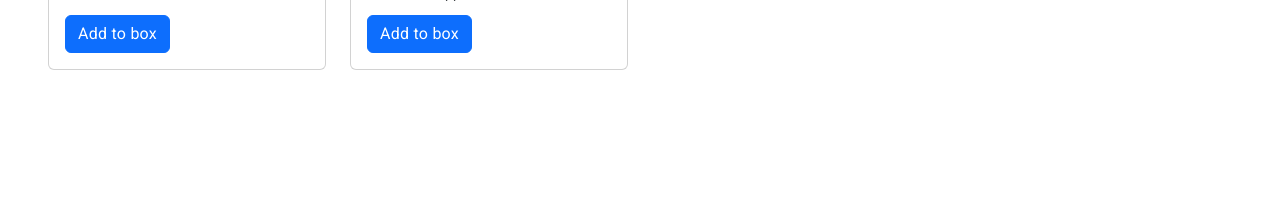
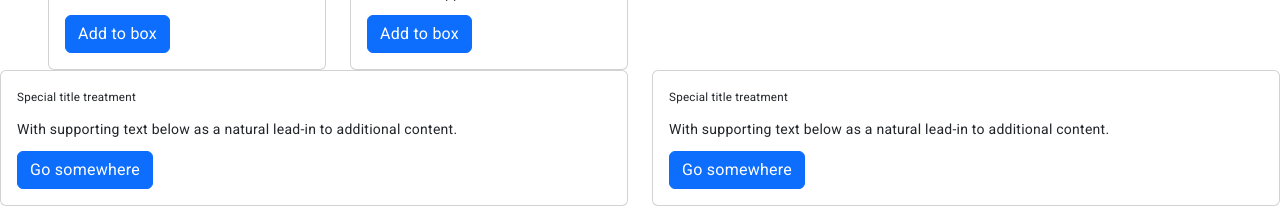
Before and after one commit to Harshada5686/AngConcept, an Angular app: page /login in a window 1280 px wide. Shown: the part 1902-2108 px from the top of the page. Before the commit the page ends 1972 px from the top, so only its background shows below. Built offline with nearby package versions, Linux system fonts and the light colour scheme.

Commit message:
footer added

```diff
--- a/src/app/app.component.html
+++ b/src/app/app.component.html
@@ -1,20 +1,4 @@
-<!-- <mat-toolbar color="primary">
-  <button mat-icon-button class="example-icon" aria-label="Example icon-button with menu icon">
-    <mat-icon>menu</mat-icon>
-  </button>
-  <span>Cake shop</span>
-  <span class="example-spacer"></span>
-  <div class="example-button-row">
-    <button mat-button>Home</button>
-    <button mat-button>Galary</button>
-    <button mat-button>About us</button>
-    <button mat-button>Contact us</button>
-  </div>
-  <div class="example-button-row">
-    <button mat-raised-button class="header-btn">Sign in</button>
-    <button mat-raised-button class="header-btn">Sign up</button>
-  </div>
-</mat-toolbar> -->
+
 
 <app-header></app-header>
 
@@ -30,5 +14,7 @@
     </div>
   </div>
 
+<app-footer></app-footer>
+
 
 <!-- <router-outlet></router-outlet> -->
--- a/src/app/app.component.ts
+++ b/src/app/app.component.ts
@@ -8,10 +8,11 @@
 import { CakecardComponent } from './component/cakecard/cakecard.component';
 import { CommonModule } from '@angular/common';
 import { MatFormFieldModule } from '@angular/material/form-field';
+import { FooterComponent } from './component/footer/footer.component';
 @Component({
   selector: 'app-root',
   standalone: true,
-  imports: [MatToolbarModule, MatButtonModule, MatIconModule,HeaderComponent,CakecardComponent,MatFormFieldModule,CommonModule],
+  imports: [MatToolbarModule, MatButtonModule, MatIconModule,HeaderComponent,CakecardComponent,MatFormFieldModule,CommonModule,FooterComponent],
   templateUrl: './app.component.html',
   styleUrl: './app.component.scss'
 })
--- /dev/null
+++ b/src/app/component/footer/footer.component.html
@@ -0,0 +1,20 @@
+<div class="row">
+    <div class="col-sm-6">
+      <div class="card">
+        <div class="card-body">
+          <h5 class="card-title">Special title treatment</h5>
+          <p class="card-text">With supporting text below as a natural lead-in to additional content.</p>
+          <a href="#" class="btn btn-primary">Go somewhere</a>
+        </div>
+      </div>
+    </div>
+    <div class="col-sm-6">
+      <div class="card">
+        <div class="card-body">
+          <h5 class="card-title">Special title treatment</h5>
+          <p class="card-text">With supporting text below as a natural lead-in to additional content.</p>
+          <a href="#" class="btn btn-primary">Go somewhere</a>
+        </div>
+      </div>
+    </div>
+  </div>
--- a/src/app/component/login/login.component.scss
+++ b/src/app/component/login/login.component.scss
@@ -4,12 +4,13 @@
   align-items: center;
   //height: 100vh;
   background-color: #002b36; /* Dark background color */
+
 }
 
 .login-form {
   width: 300px;
   padding: 20px;
-  background: white;
+  background:white;
   border-radius: 8px;
   box-shadow: 0px 4px 6px rgba(0, 0, 0, 0.2);
   text-align: center;
@@ -30,15 +31,18 @@
   width: 100%;
   padding: 10px;
   font-size: 16px;
+  background-color: #007bff;
+  border: none;
+  border-radius: 10px;
 }
 
 .signup-text {
   margin-top: 10px;
   font-size: 14px;
-  color: gray;
+  color: rgb(12, 73, 185);
 }
 
 .signup-text a {
   text-decoration: none;
-  color: #007bff;
+  color: #0257b2;
 }
```
Also changed, not shown: src/app/component/footer/footer.component.ts (added, +12 -0 lines), src/app/component/footer/footer.component.scss (added), 1 other file (tests, documents, lock files or other folders).
